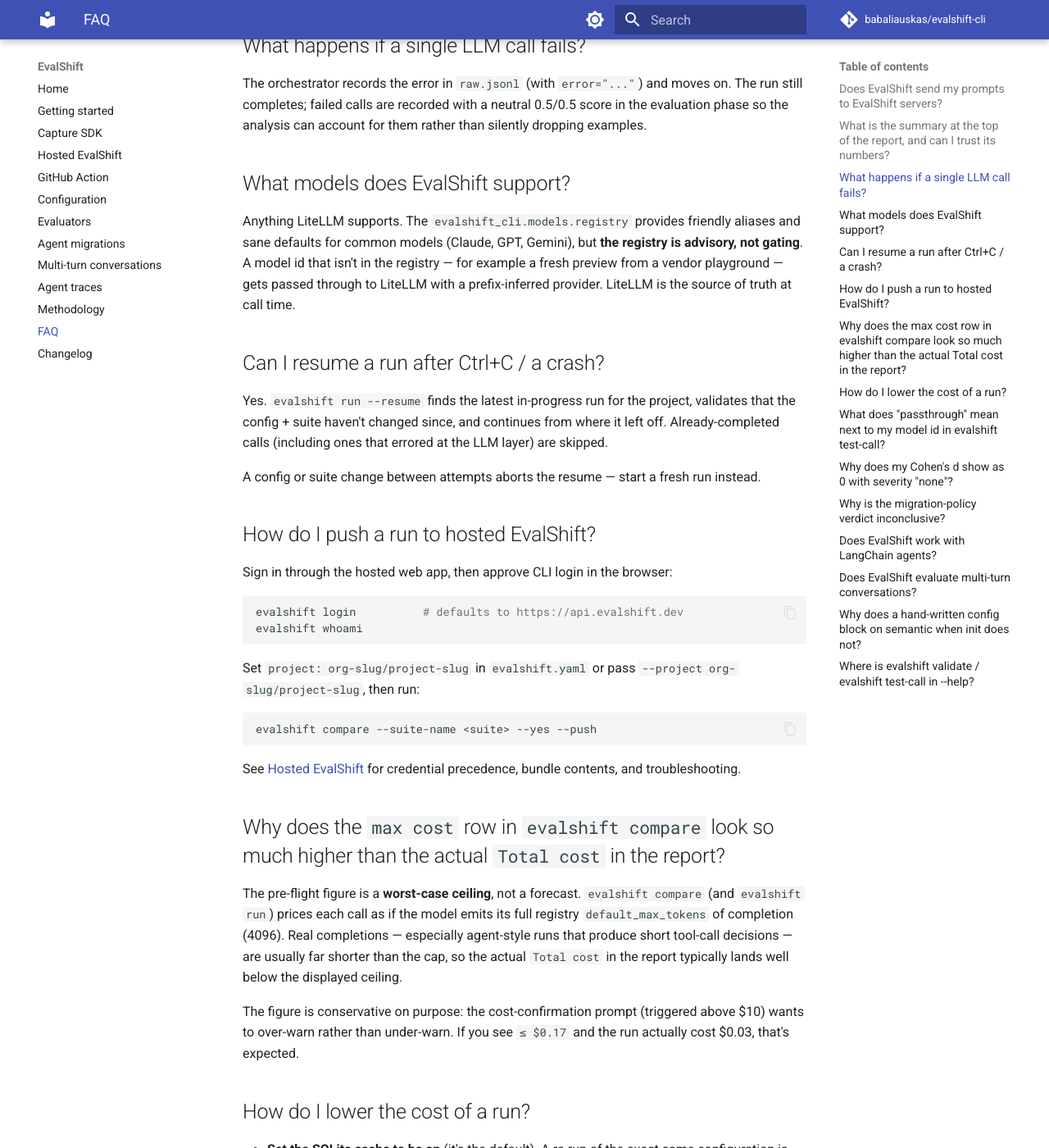
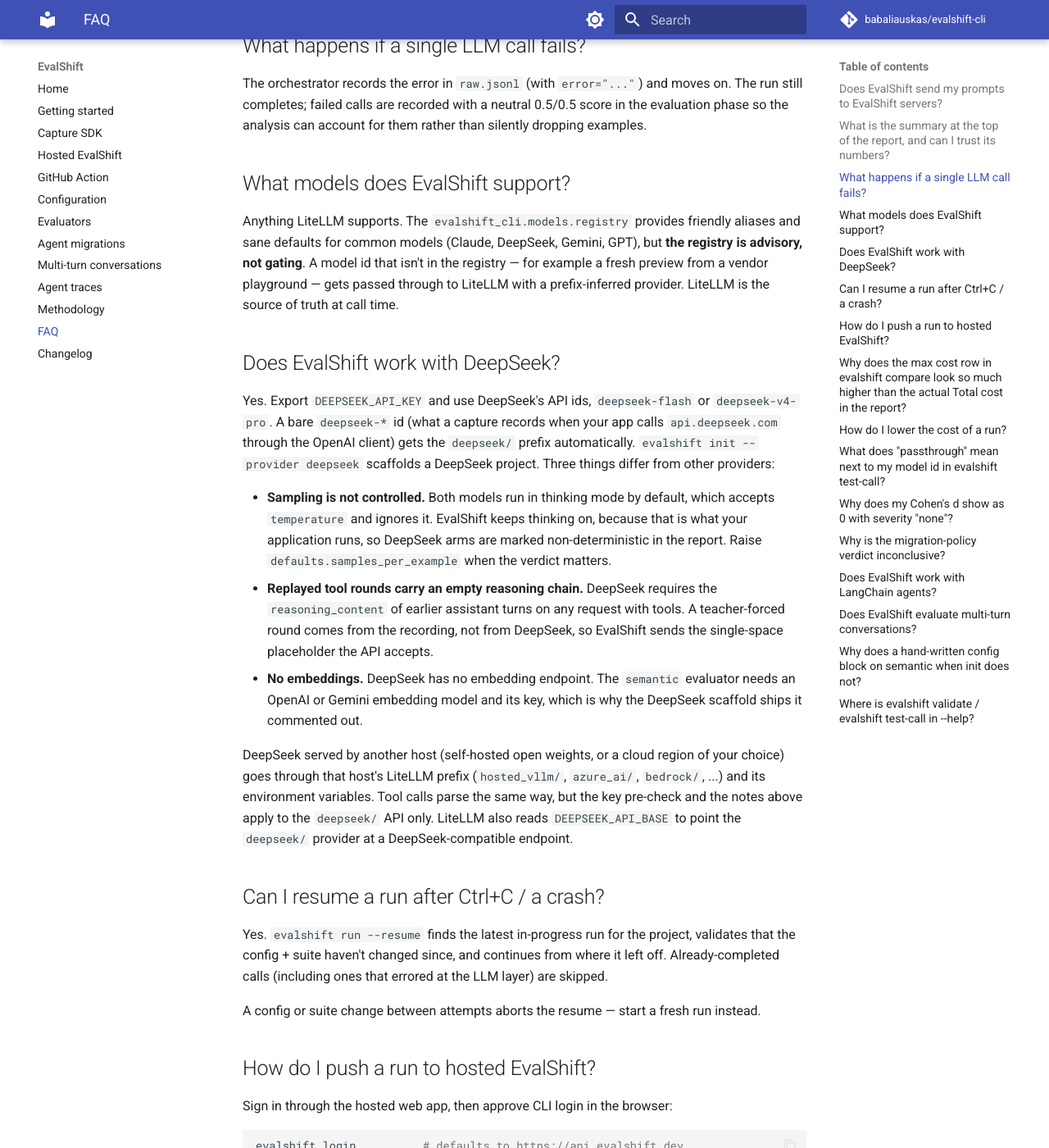
Before and after one commit to babaliauskas/evalshift-cli, an MkDocs documentation site: the page built from docs/faq.md, in a window 1280 px wide and 1400 px high, scrolled down 1027 px. Shown: the whole window at 82% size. Built offline with MkDocs 1.6.1 and Material for MkDocs 9.7.7, drawn with Linux system fonts in a browser that asks for light colours; comment, search, counter and statistics services are not loaded.

Commit message:
docs: document DeepSeek and guard key/provider lists against the registry
Co-Authored-By: Claude Opus 5.5 (1M context) <noreply@anthropic.com>

```diff
--- a/docs/configuration.md
+++ b/docs/configuration.md
@@ -593,7 +593,7 @@ row and `evalshift validate` a matching `⚠` line — never a failure, because
 API key. The report repeats the note above the verdict whenever a judge that
 actually contributed `llm_judge` rows shares a family with an arm, and
 `report.json` carries it as `judge_family_overlap`. "Family" is the provider
-the model id resolves to (`anthropic`, `openai`, `google`); ids the registry
+the model id resolves to (`anthropic`, `deepseek`, `google`, `openai`); ids the registry
 cannot place never match.
 
 The judge sees both outputs (with random A/B order to defang positional
--- a/docs/faq.md
+++ b/docs/faq.md
@@ -48,12 +48,40 @@ account for them rather than silently dropping examples.
 ## What models does EvalShift support?
 
 Anything LiteLLM supports. The `evalshift_cli.models.registry` provides
-friendly aliases and sane defaults for common models (Claude, GPT,
-Gemini), but **the registry is advisory, not gating**. A model id
+friendly aliases and sane defaults for common models (Claude, DeepSeek,
+Gemini, GPT), but **the registry is advisory, not gating**. A model id
 that isn't in the registry — for example a fresh preview from a
 vendor playground — gets passed through to LiteLLM with a
 prefix-inferred provider. LiteLLM is the source of truth at call
 time.
+
+## Does EvalShift work with DeepSeek?
+
+Yes. Export `DEEPSEEK_API_KEY` and use DeepSeek's API ids, `deepseek-flash`
+or `deepseek-v4-pro`. A bare `deepseek-*` id (what a capture records when your
+app calls `api.deepseek.com` through the OpenAI client) gets the `deepseek/`
+prefix automatically. `evalshift init --provider deepseek` scaffolds a
+DeepSeek project. Three things differ from other providers:
+
+- **Sampling is not controlled.** Both models run in thinking mode by
+  default, which accepts `temperature` and ignores it. EvalShift keeps thinking
+  on, because that is what your application runs, so DeepSeek arms are marked
+  non-deterministic in the report. Raise `defaults.samples_per_example` when
+  the verdict matters.
+- **Replayed tool rounds carry an empty reasoning chain.** DeepSeek requires
+  the `reasoning_content` of earlier assistant turns on any request with
+  tools. A teacher-forced round comes from the recording, not from DeepSeek,
+  so EvalShift sends the single-space placeholder the API accepts.
+- **No embeddings.** DeepSeek has no embedding endpoint. The `semantic`
+  evaluator needs an OpenAI or Gemini embedding model and its key, which is
+  why the DeepSeek scaffold ships it commented out.
+
+DeepSeek served by another host (self-hosted open weights, or a cloud region
+of your choice) goes through that host's LiteLLM prefix (`hosted_vllm/`,
+`azure_ai/`, `bedrock/`, ...) and its environment variables. Tool calls parse
+the same way, but the key pre-check and the notes above apply to the
+`deepseek/` API only. LiteLLM also reads `DEEPSEEK_API_BASE` to point the
+`deepseek/` provider at a DeepSeek-compatible endpoint.
 
 ## Can I resume a run after Ctrl+C / a crash?
 
--- a/pyproject.toml
+++ b/pyproject.toml
@@ -11,7 +11,7 @@ license = "Apache-2.0"
 license-files = ["LICENSE"]
 requires-python = ">=3.11"
 authors = [{ name = "Lukas Babaliauskas" }]
-keywords = ["llm", "evaluation", "regression-testing", "anthropic", "openai", "gemini", "migration"]
+keywords = ["llm", "evaluation", "regression-testing", "anthropic", "openai", "gemini", "deepseek", "migration"]
 classifiers = [
     "Development Status :: 5 - Production/Stable",
     "Environment :: Console",
```
Also changed, not shown: CHANGELOG.md (+17 -0 lines), DOCS.md (+33 -3 lines), README.md (+1 -1 lines), docs/getting-started.md (+1 -0 lines), llms-full.txt (+19 -3 lines), 1 other file.
